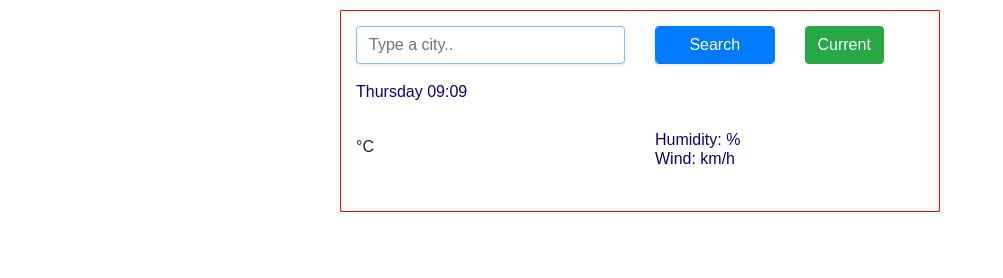
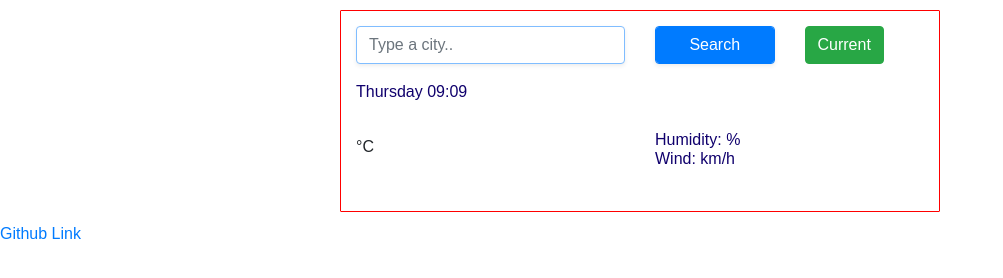
Before and after one commit to Valerieehlers/weather-app, a website built with Parcel: page index.html in a window 1280 px wide. Shown: the whole page, without its empty margins (0-1003 px from the left). Built offline with nearby package versions, Linux system fonts and the light colour scheme; no server answers.

Commit message:
Update index.html

```diff
--- a/index.html
+++ b/index.html
@@ -68,5 +68,6 @@
       </div>
     </div>
     <script src="src/index.js"></script>
+    <a href="https://github.com/Valerieehlers/weather-app">Github Link</a>
   </body>
 </html>
```
